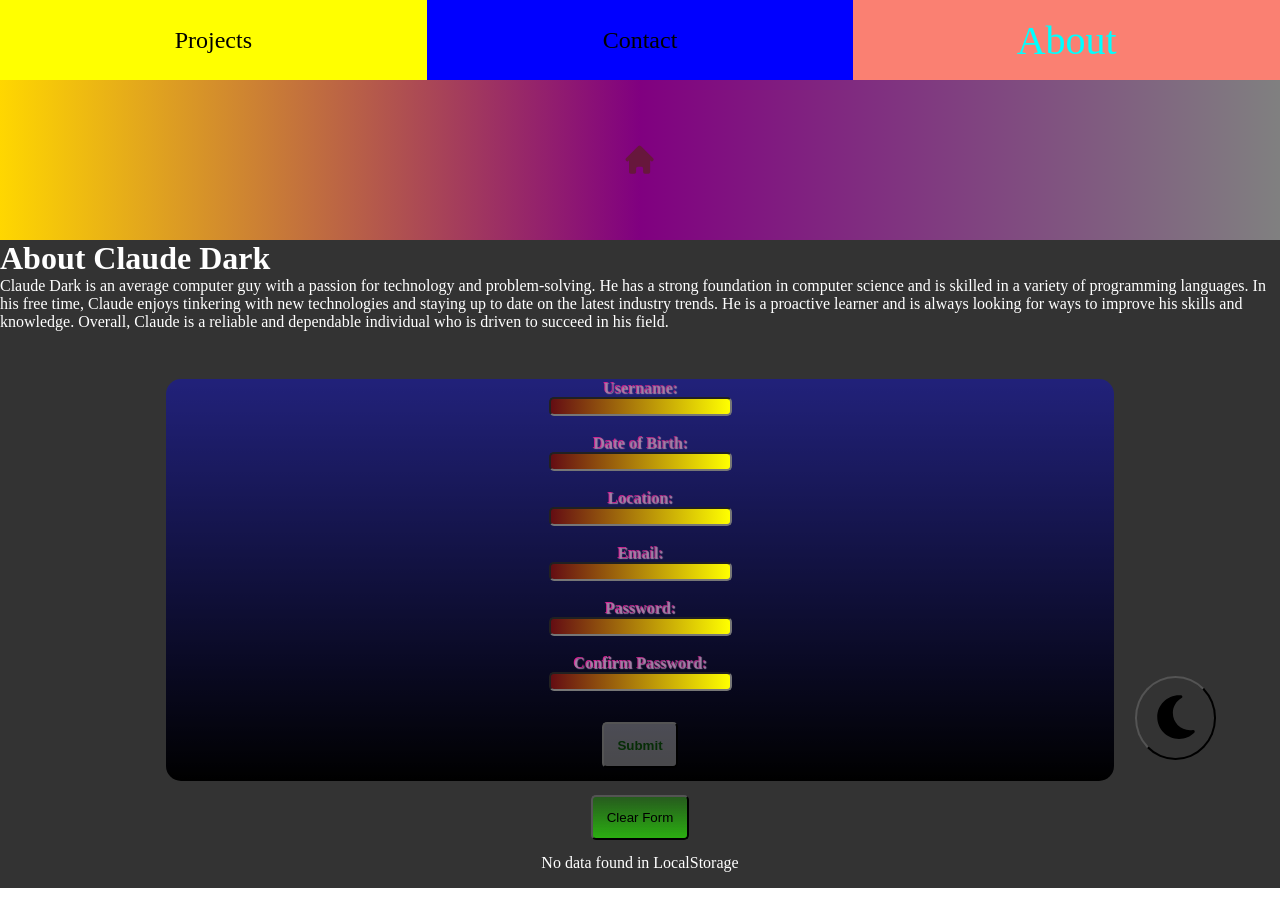
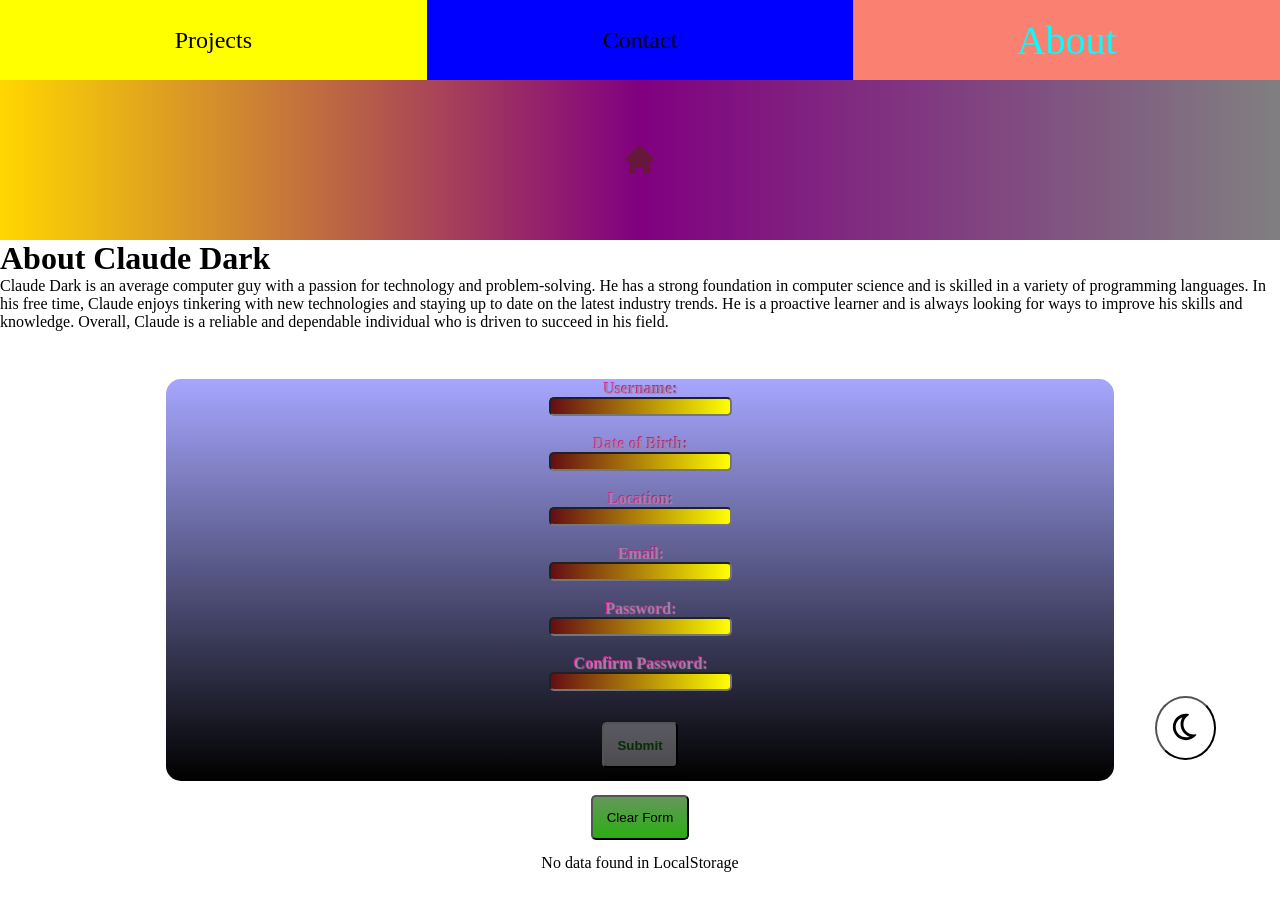
Before and after one commit to monkeycs60/doc-reac-projets, a React (Vite) app: page /about in a window 1280 px wide. Built offline with nearby package versions, Linux system fonts and the light colour scheme.

Commit message:
finalisation dark mod

```diff
--- a/src/components/DarkMod/DarkMod.css
+++ b/src/components/DarkMod/DarkMod.css
@@ -7,10 +7,14 @@
   right: 5%;
 }
 #DarkButton img {
-  width: 50px;
-  height: 50px;
+  width: 30px;
+  height: 30px;
 }
 #DarkButton :hover {
-  padding: 1.5em;
+  padding: 0.5em;
   cursor: pointer;
 }
+
+.button-bg {
+  background: goldenrod !important;
+}
--- a/src/components/DarkMod/DarkMod.jsx
+++ b/src/components/DarkMod/DarkMod.jsx
@@ -1,24 +1,28 @@
 import React, { useContext, useEffect } from "react";
 import "./DarkMod.css";
-import DarkMoon from "../../assets/moon-solid.svg";
+import LightMoon from "../../assets/moon-solid.svg";
 import { DarkModContext } from "../../main";
-import LightMoon from "../../assets/moon-regular.svg";
-import "../../App.css"
+import DarkMoon from "../../assets/moon-regular.svg";
+import "../../App.css";
 
 const DarkMod = () => {
   const { darkMode, setDarkMode } = useContext(DarkModContext);
 
   const handleClick = () => {
     setDarkMode(!darkMode);
-};
+  };
 
-useEffect(() => {
-  darkMode
-    ?
-        document.body.classList.add("darker")
-    :
-        document.body.classList.remove("darker");
-}, [darkMode]);
+  useEffect(() => {
+    darkMode
+      ? (document.body.classList.add("darker"),
+        document.getElementById("DarkButton").classList.add("button-bg"),
+        document.getElementById("darkImage").src = LightMoon
+        )
+      : (document.body.classList.remove("darker"),
+        document.getElementById("DarkButton").classList.remove("button-bg"),
+        document.getElementById("darkImage").src = DarkMoon
+        );
+  }, [darkMode]);
 
   return (
     <button type="button" id="DarkButton" onClick={handleClick}>
--- a/src/components/DarkMod/DarkMod.scss
+++ b/src/components/DarkMod/DarkMod.scss
@@ -6,13 +6,16 @@
         bottom: 5%;
         right: 5%;
         img {
-            width: 50px;
-            height: 50px;
+            width: 30px;
+            height: 30px;
         }
-        //hover
         :hover {
-            padding: 1.5em;
+            padding: 0.5em;
             cursor: pointer;
         }
 
 }
+
+.button-bg {
+    background: goldenrod !important;
+}
--- a/src/pages/aboutpage/AboutPage.jsx
+++ b/src/pages/aboutpage/AboutPage.jsx
@@ -4,7 +4,7 @@ import "./AboutPage.css";
 
 const AboutPage = () => {
   return (
-    <div className="darker">
+    <div>
       <h1>About Claude Dark</h1>
       <p>
         Claude Dark is an average computer guy with a passion for technology and
```
